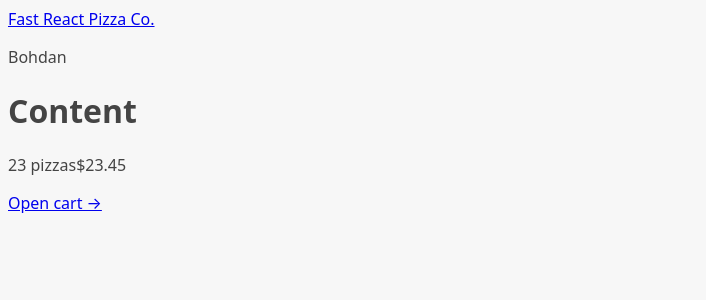
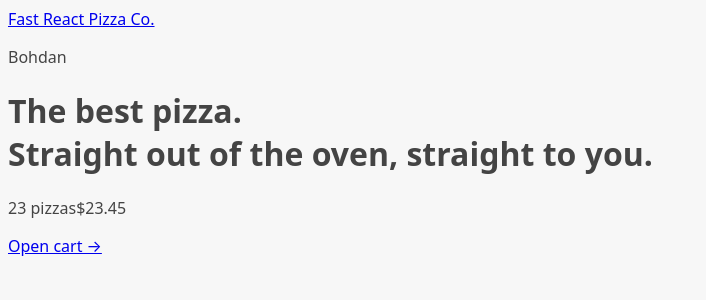
Before and after one commit to jetstream1128/fast-react-pizza, a React (Vite) app: page / in a window 1280 px wide. Shown: the top 300 px of the page, without its empty margins (0-706 px from the left). Built offline with nearby package versions, Linux system fonts and the light colour scheme.

Commit message:
added app layout

```diff
--- /dev/null
+++ b/jsconfig.json
@@ -0,0 +1 @@
+{ "checkjs": true }
--- a/src/ui/AppLayout.jsx
+++ b/src/ui/AppLayout.jsx
@@ -1,5 +1,6 @@
+import { Outlet } from "react-router-dom";
+import CartOverview from "../features/cart/CartOverview";
 import Header from "./Header";
-import CartOverview from "../features/cart/CartOverview";
 
 function AppLayout() {
 	return (
@@ -7,7 +8,7 @@
 			<Header />
 
 			<main>
-				<h1>Content</h1>
+				<Outlet />
 			</main>
 
 			<CartOverview />
```
